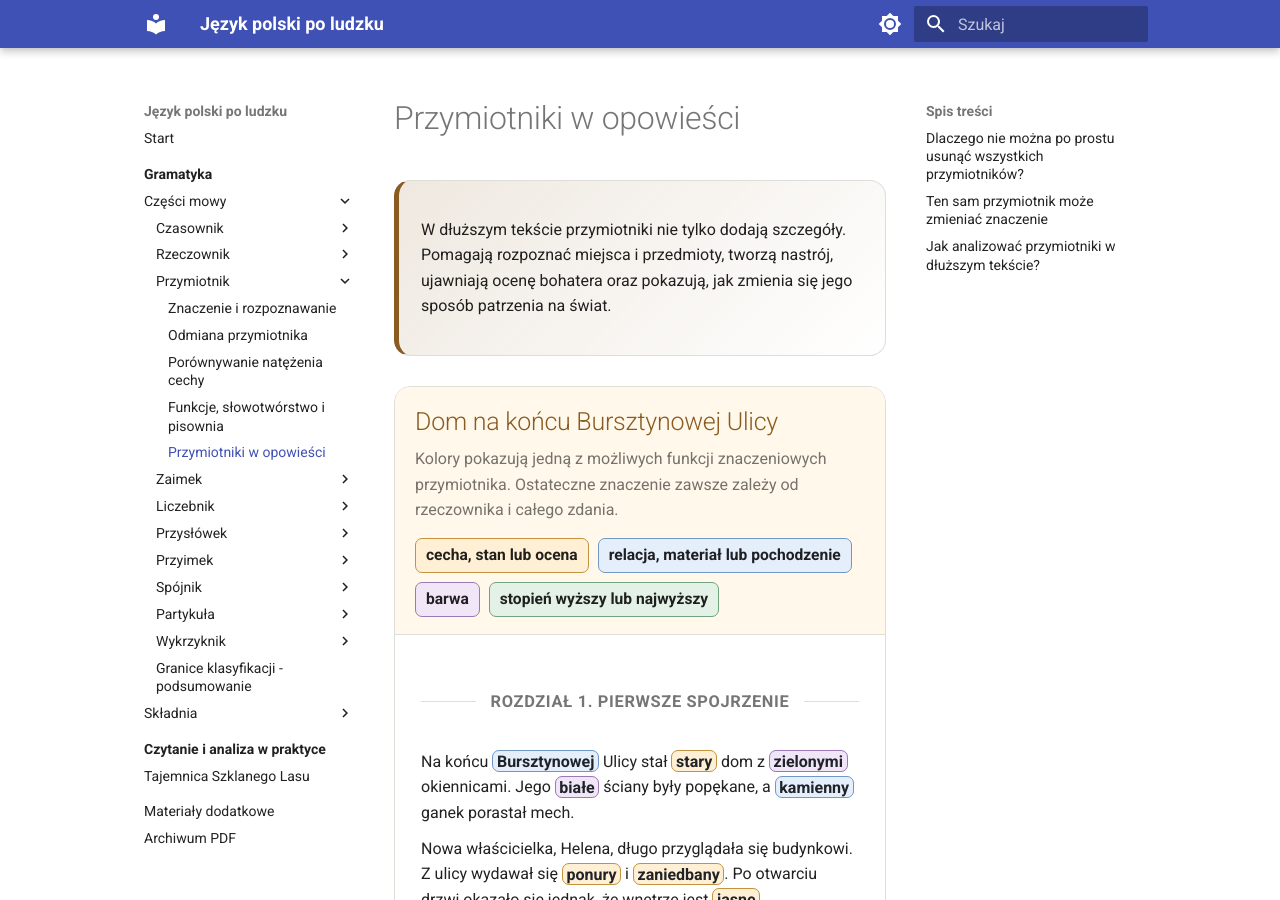
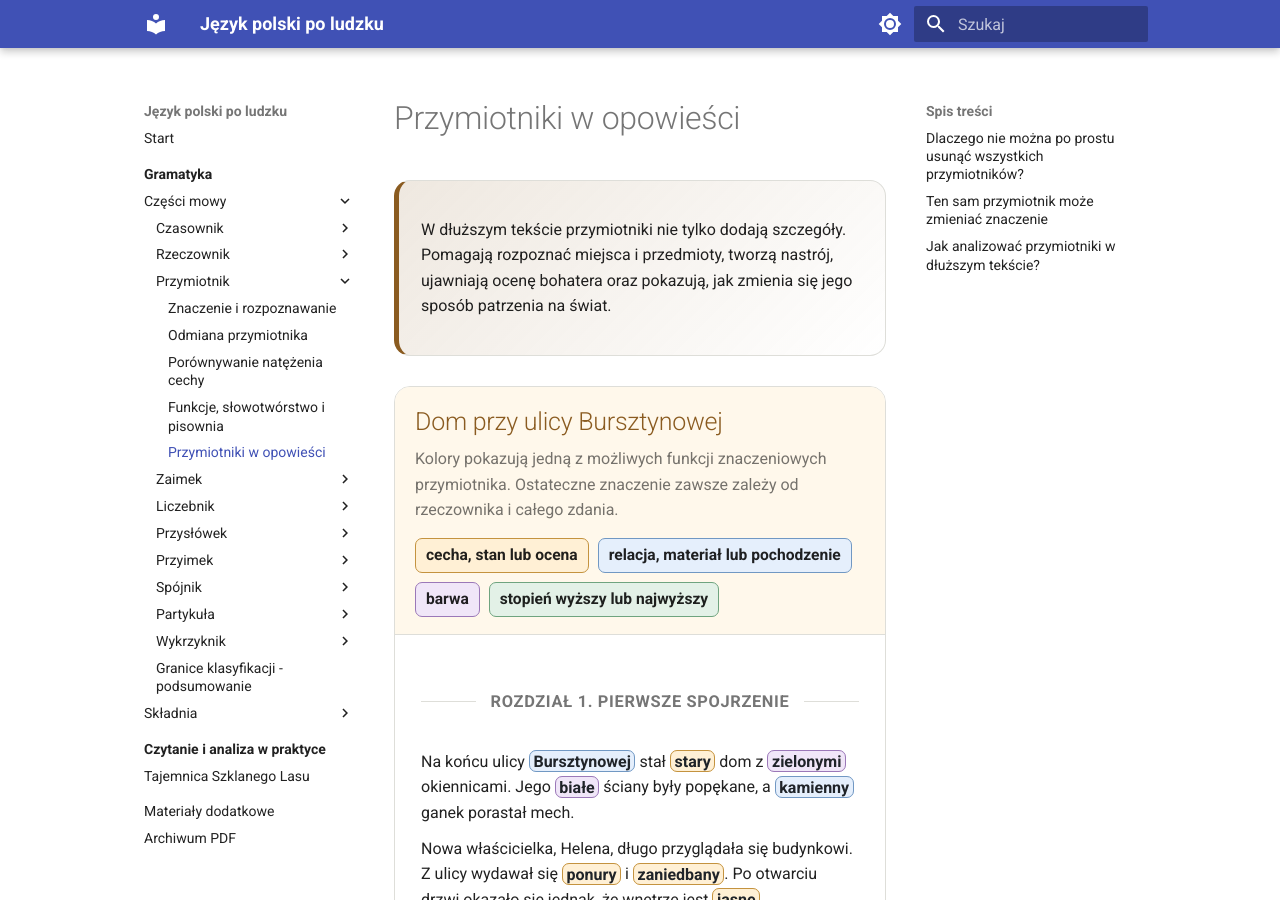
Before and after one commit to dchorazkiewicz/SP_JP, an MkDocs documentation site: the page built from docs/gramatyka/czesci-mowy/przymiotnik/przymiotniki-w-tekscie.md, in a window 1280 px wide and 900 px high. Built offline with MkDocs 1.6.1 and Material for MkDocs 9.7.7, drawn with Linux system fonts in a browser that asks for light colours.

Commit message:
Correct street-name form in adjective story

```diff
--- a/docs/gramatyka/czesci-mowy/przymiotnik/przymiotniki-w-tekscie.md
+++ b/docs/gramatyka/czesci-mowy/przymiotnik/przymiotniki-w-tekscie.md
@@ -10,7 +10,7 @@ W dłuższym tekście przymiotniki nie tylko dodają szczegóły. Pomagają rozp
 
 <div class="reading-panel adjective-reading" markdown>
   <div class="reading-header">
-    <h2>Dom na końcu Bursztynowej Ulicy</h2>
+    <h2>Dom przy ulicy Bursztynowej</h2>
     <p>Kolory pokazują jedną z możliwych funkcji znaczeniowych przymiotnika. Ostateczne znaczenie zawsze zależy od rzeczownika i całego zdania.</p>
     <div class="reading-legend">
       <span class="adj-quality">cecha, stan lub ocena</span>
@@ -23,7 +23,7 @@ W dłuższym tekście przymiotniki nie tylko dodają szczegóły. Pomagają rozp
 
 <div class="adjective-scene-break">Rozdział 1. Pierwsze spojrzenie</div>
 
-Na końcu <span class="word-token adj-relation">Bursztynowej</span> Ulicy stał <span class="word-token adj-quality">stary</span> dom z <span class="word-token adj-colour">zielonymi</span> okiennicami. Jego <span class="word-token adj-colour">białe</span> ściany były popękane, a <span class="word-token adj-relation">kamienny</span> ganek porastał mech.
+Na końcu ulicy <span class="word-token adj-relation">Bursztynowej</span> stał <span class="word-token adj-quality">stary</span> dom z <span class="word-token adj-colour">zielonymi</span> okiennicami. Jego <span class="word-token adj-colour">białe</span> ściany były popękane, a <span class="word-token adj-relation">kamienny</span> ganek porastał mech.
 
 Nowa właścicielka, Helena, długo przyglądała się budynkowi. Z ulicy wydawał się <span class="word-token adj-quality">ponury</span> i <span class="word-token adj-quality">zaniedbany</span>. Po otwarciu drzwi okazało się jednak, że wnętrze jest <span class="word-token adj-quality">jasne</span>, <span class="word-token adj-quality">przestronne</span> i zaskakująco <span class="word-token adj-quality">spokojne</span>.
 
```
